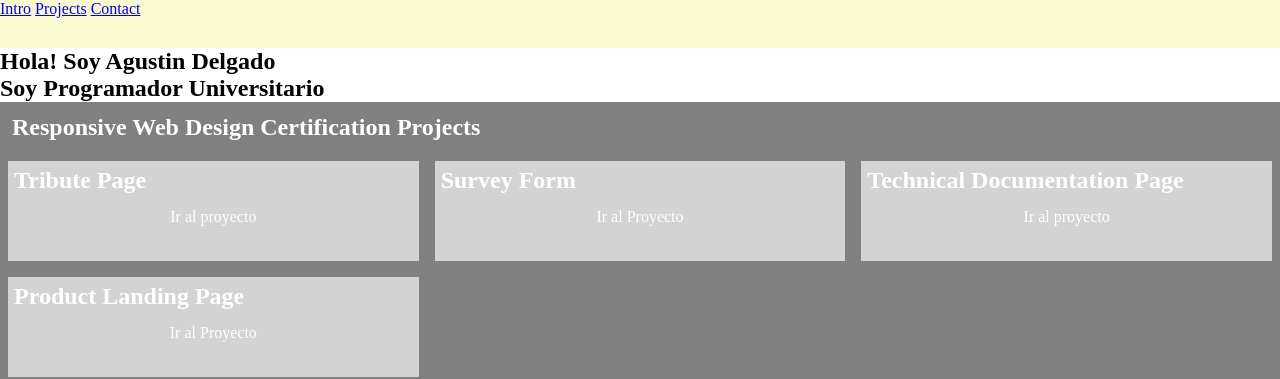
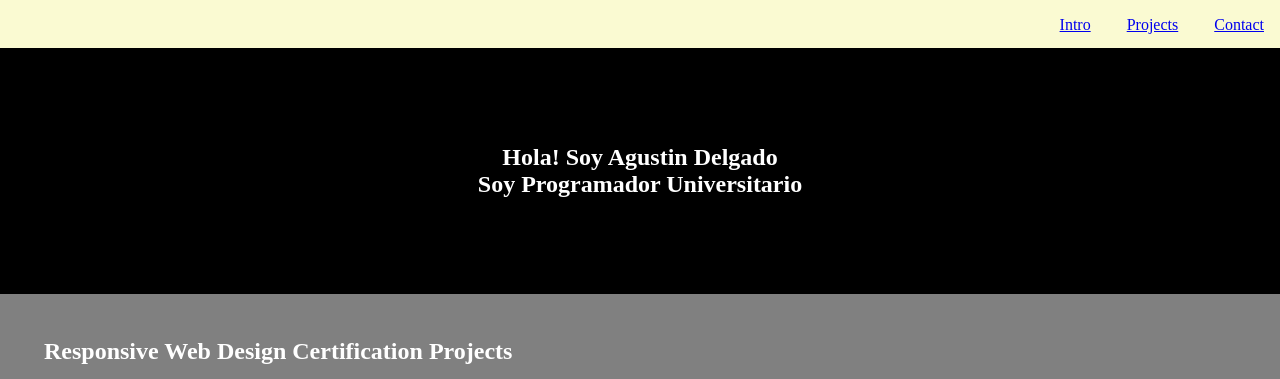
Before and after one commit to delgadoagustin/Personal-Porfolio-FCC, a plain HTML site: page index.html in a window 1280 px wide. Shown: the top 379 px of the page. Drawn offline with Linux system fonts and the light colour scheme.

Commit message:
Little style for nav and welcome

```diff
--- a/styles.css
+++ b/styles.css
@@ -2,15 +2,25 @@
     padding: 0;
     margin: 0;
 }
+
+#welcome-section{
+    text-align: center;
+    color: white;
+    background-color: black;
+    padding: 6em;
+}
+
 #projects a{
     display: inline-block;
     text-decoration: none;
     color: white;
     text-align: center;
     padding: 0.5em;
+
 }
 
 #projects{
+    padding: 2em;
     background-color: gray;
     text-decoration: none;
     color: white;
@@ -19,10 +29,11 @@
 }
 
 .project{
-    background-color: lightgray;
+    background-color: rgba(211, 211, 211, 0.562);
     margin: 0.5em;
     height: 100px;
     display: block;
+    position: relative;
 }
 
 #projects h1{
@@ -37,12 +48,17 @@
 }
 
 .link{
+    width: 100%;
     text-align: center;
     margin: 0;
+    position: absolute;
+    bottom: 0;
+    left: 0;
 }
 
 #navbar{
-    display: block;
+    text-align: right;
+    /*display: block;*/
     position: fixed;
     top: 0px;
     height: 3em;
@@ -50,6 +66,11 @@
     background-color: lightgoldenrodyellow;
 }
 
+#navbar a{
+    display: inline-block;
+    padding: 1em;
+}
+
 main{
     margin-top: 3em;
 }
```
